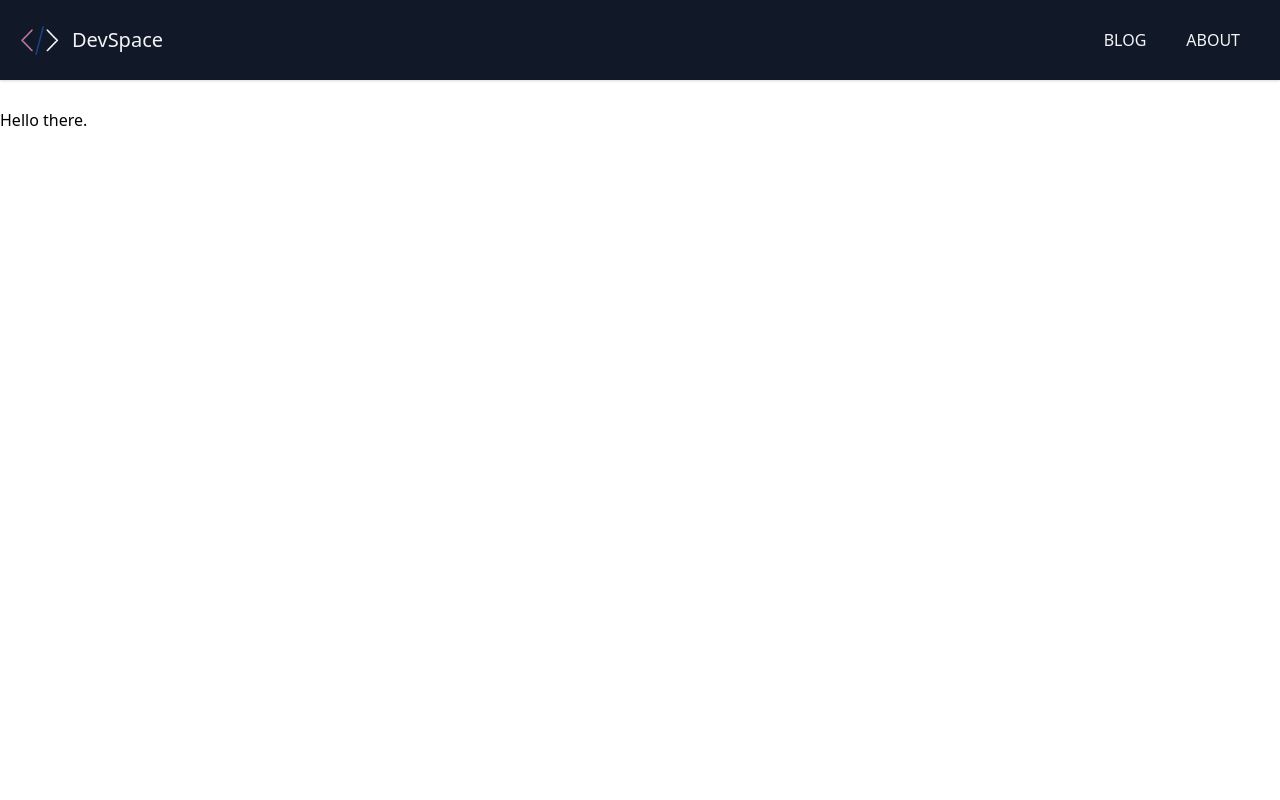
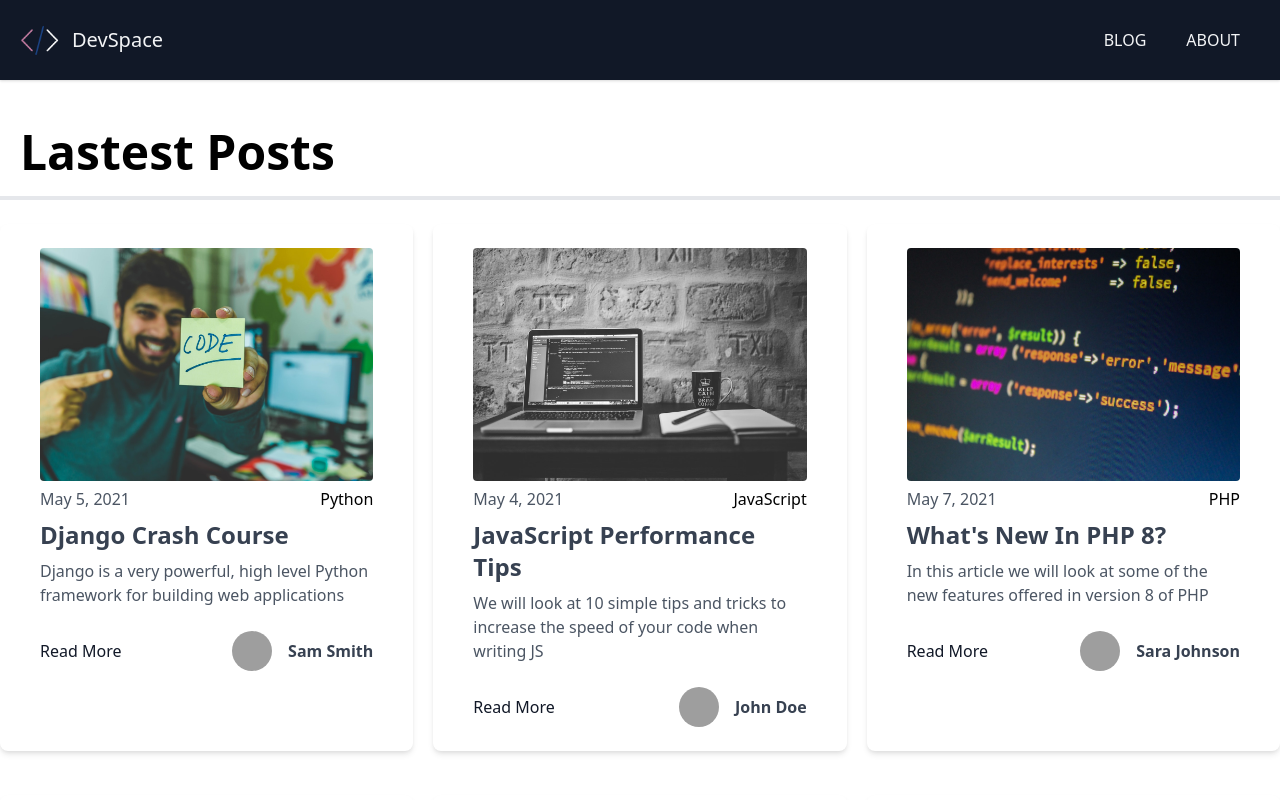
Before and after one commit to jonathanjacka/devspace-blog, a Next.js app: page / in a window 1280 px wide. Shown: the top 800 px of the page. Built offline with nearby package versions, Linux system fonts and the light colour scheme; grey boxes are pictures that could not be loaded.

Commit message:
Added Post component for each display of post on homepage

```diff
--- /dev/null
+++ b/components/Post.js
@@ -0,0 +1,46 @@
+import Link from 'next/link';
+import Image from 'next/image';
+
+export default function Post({ post }) {
+  return (
+    <div className='w-full px-10 py-6 bg-white rounded-lg shadow-md mt-6'>
+      <Image
+        src={post.frontmatter.cover_image}
+        alt=''
+        height={420}
+        width={600}
+        className='mb-4 rounded'
+      />
+
+      <div className='flex justify-between items-center'>
+        <span className='font-light text-gray-600'>
+          {post.frontmatter.date}
+        </span>
+        <div>{post.frontmatter.category}</div>
+      </div>
+
+      <div className='mt-2'>
+        <Link href={`/blog/${post.slug}`}>
+          <a className='text-2xl text-gray-700 font-bold hover:underline'>
+            {post.frontmatter.title}
+          </a>
+        </Link>
+        <p className='mt-2 text-gray-600'>{post.frontmatter.excerpt}</p>
+      </div>
+
+      <div className='flex justify-between items-center mt-6'>
+        <Link href={`/blog/${post.slug}`}>
+          <a className='text-gray-900 hover:text-blue-600'>Read More</a>
+        </Link>
+        <div className='flex items-center'>
+          <img
+            src={post.frontmatter.author_image}
+            alt=''
+            className='mx-4 w-10 h-10 object-cover rounded-full hidden sm:block'
+          />
+          <h3 className='text-gray-700 font-bold'>{post.frontmatter.author}</h3>
+        </div>
+      </div>
+    </div>
+  );
+}
--- a/pages/index.js
+++ b/pages/index.js
@@ -1,7 +1,9 @@
 import fs from 'fs';
 import path from 'path';
+import Link from 'next/link';
 import matter from 'gray-matter';
 import Layout from '../components/Layout';
+import Post from '../components/Post';
 
 export async function getStaticProps() {
   const files = fs.readdirSync(path.join('posts'));
@@ -28,10 +30,21 @@
 }
 
 export default function HomePage({ posts }) {
-  console.log(posts);
   return (
     <Layout>
-      <h1>Hello there.</h1>
+      <h1 className='text-5xl border-b-4 p-5 font-bold'>Lastest Posts</h1>
+
+      <div className='grid md:grid-cols-2  lg:grid-cols-3 gap-5'>
+        {posts.map((post, index) => (
+          <Post key={index} post={post} />
+        ))}
+      </div>
+
+      <Link href='/blog'>
+        <a className='block text-center border border-gray-500 text-gray-800 rounded-md py-4 my-5 transition duration-500 ease select-none hover:text-white hover:bg-gray-900 focus:outline-none focus:shadow-outline w-full'>
+          All Posts
+        </a>
+      </Link>
     </Layout>
   );
 }
```
